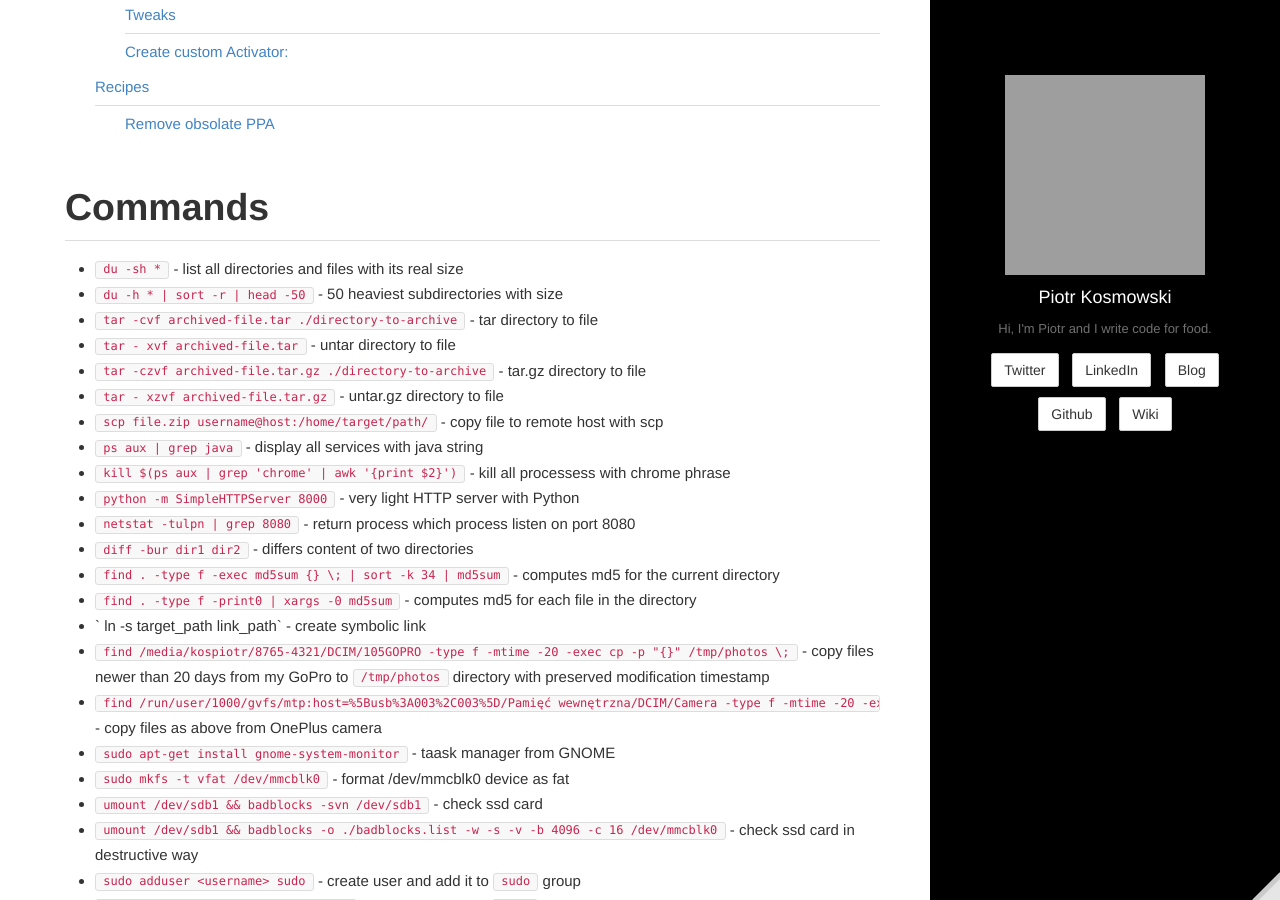
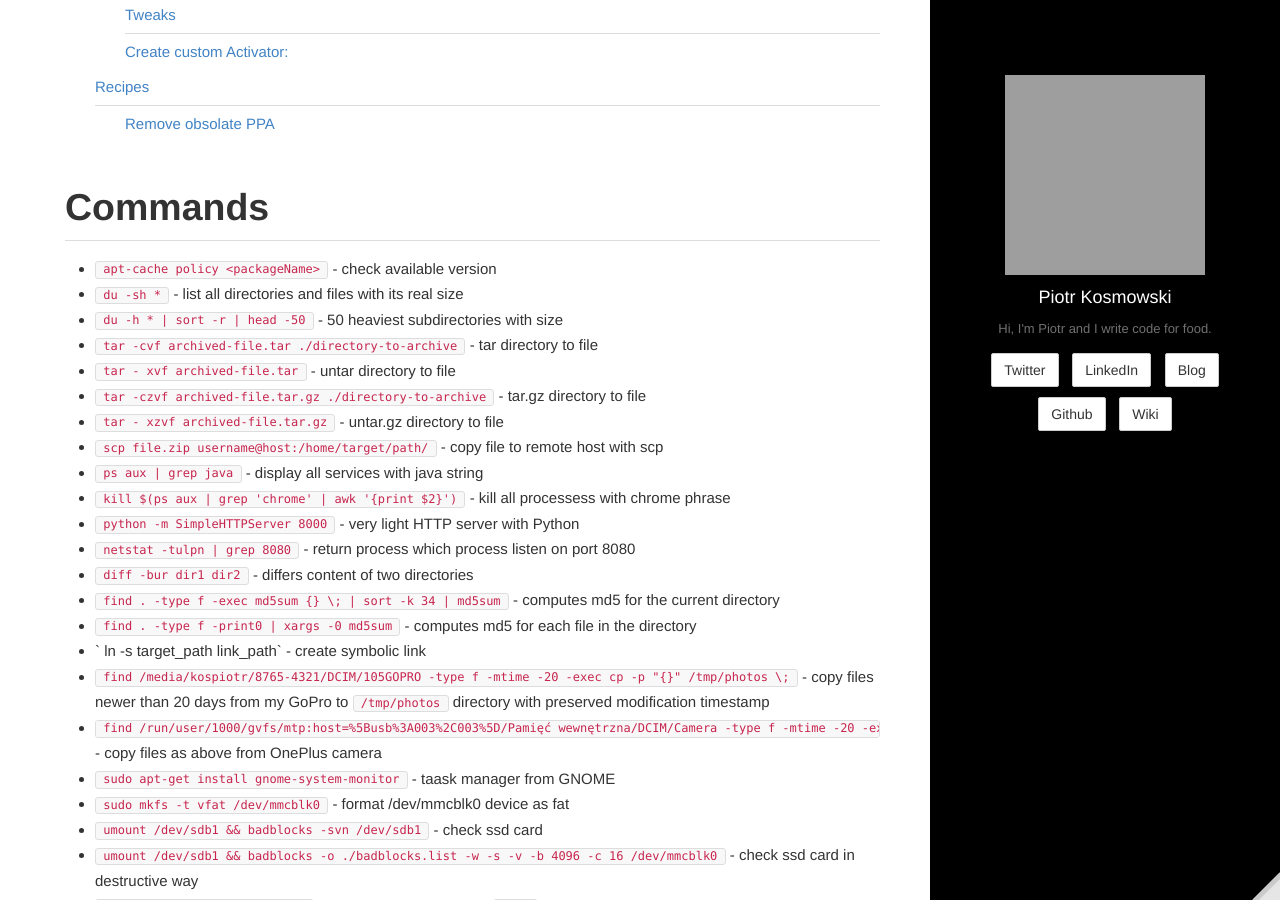
Before and after one commit to kospiotr/kospiotr.github.io, a Jekyll site: the page built from wiki/unix.md, in a window 1280 px wide and 900 px high, scrolled down 561 px. Built offline with Jekyll 4.4.1, drawn with Linux system fonts in a browser that asks for light colours; grey boxes are pictures that could not be loaded.

Commit message:
Update unix.md

```diff
--- a/wiki/unix.md
+++ b/wiki/unix.md
@@ -8,6 +8,7 @@ editurl: wiki/unix.md
 
 # Commands
 
+* `apt-cache policy <packageName>` - check available version
 * `du -sh *` - list all directories and files with its real size
 * `du -h * | sort -r | head -50` - 50 heaviest subdirectories with size
 * `tar -cvf archived-file.tar ./directory-to-archive` - tar directory to file
```
